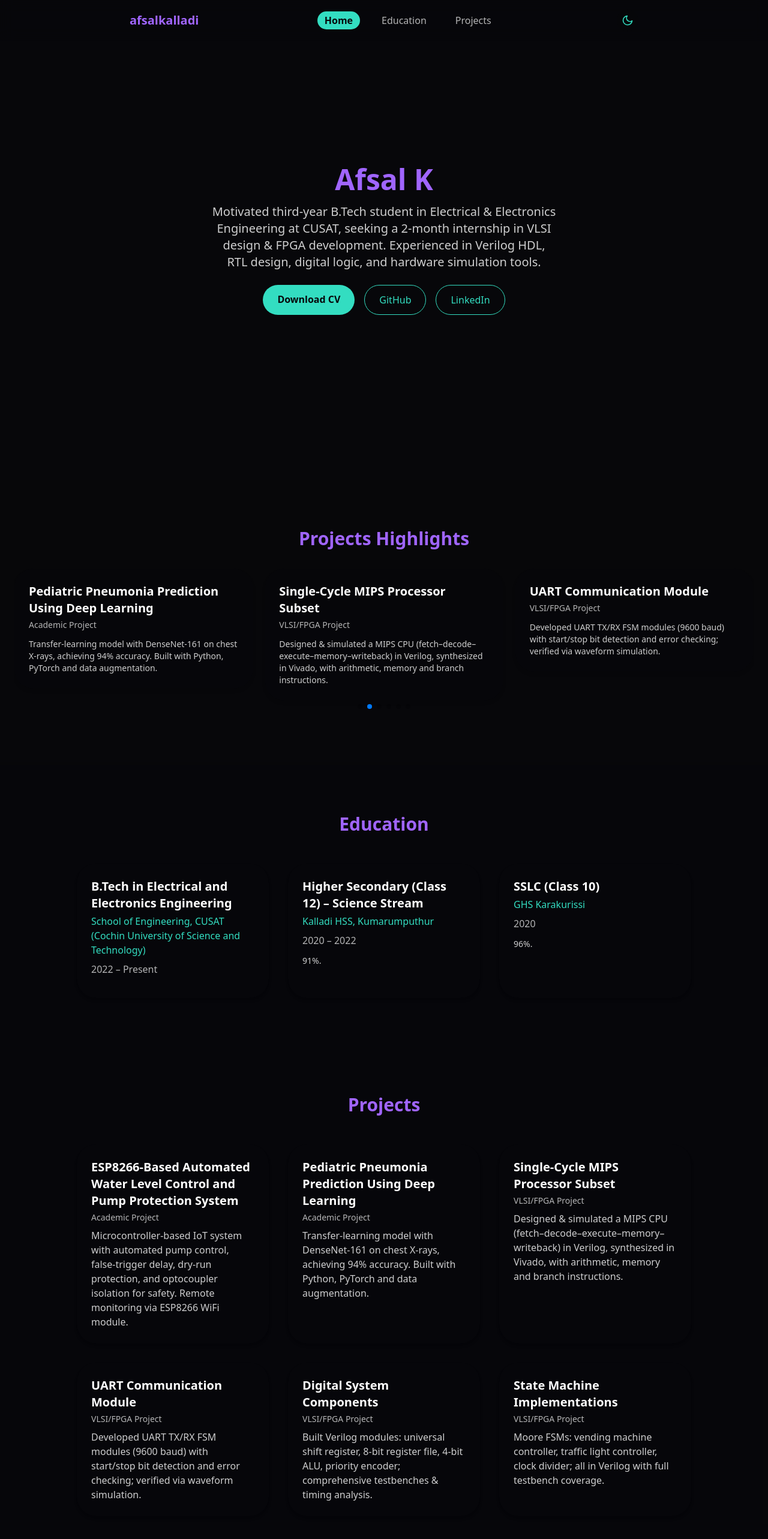
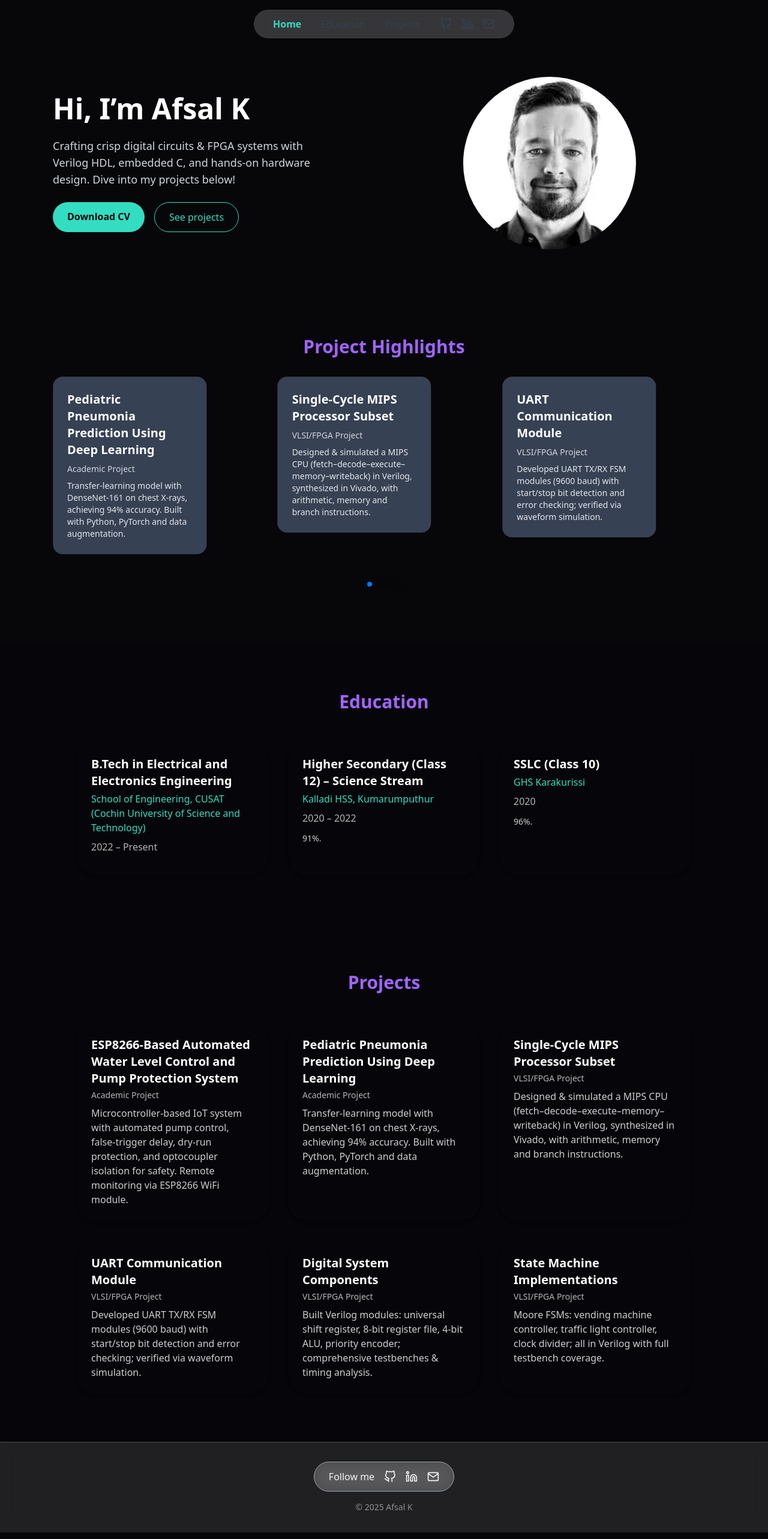
Before and after one commit to Afsalkalladi/portfolio, a Next.js app: page / in a window 1280 px wide. Shown: the top 2566 px of the page at 60% size. Built offline with nearby package versions, Linux system fonts and the light colour scheme.

Commit message:
navbar and footer changed

```diff
--- a/src/app/globals.css
+++ b/src/app/globals.css
@@ -1,7 +1,5 @@
-/* Bring in all of Tailwind (base + components + utilities) */
 @import "tailwindcss";
 
-/* Define your CSS-first design tokens */
 @theme {
   --color-primary-500:    #a065ff;
   --color-accent-500:     #33ddc1;
@@ -9,5 +7,4 @@
   --radius-xl:            2rem;
 }
 
-/* Smooth‐scroll for internal links */
 html { scroll-behavior: smooth; }
--- a/src/app/layout.tsx
+++ b/src/app/layout.tsx
@@ -1,11 +1,9 @@
-// src/app/layout.tsx
 import "@/app/globals.css";
 import Navbar from "@/components/Navbar";
 
 export const metadata = {
   title: "Afsal Kalladi Portfolio",
-  description:
-    "Interactive web experiences with Next.js, Tailwind v4 & Framer Motion",
+  description: "B.Tech EEE @ CUSAT · VLSI & FPGA Enthusiast",
 };
 
 export default function RootLayout({
@@ -15,11 +13,8 @@ export default function RootLayout({
 }) {
   return (
     <html lang="en" className="dark">
-      <body className="bg-background-500 text-white">
-        {/* Navbar is here once for all pages */}
+      <body className="bg-background-500 text-white transition-colors duration-300">
         <Navbar />
-
-        {/* Page content (Hero, Carousel, Sections…) */}
         {children}
       </body>
     </html>
--- a/src/app/page.tsx
+++ b/src/app/page.tsx
@@ -1,7 +1,6 @@
 import Hero from "@/components/Hero";
 import Carousel from "@/components/Carousel";
 import EducationSection from "@/components/EducationSection";
-import ContactSection from "@/components/ContactSection";
 import Footer from "@/components/Footer";
 import ProjectsSection from "@/components/ProjectsSection";
 
@@ -12,7 +11,6 @@ export default function Home() {
       <Carousel />
       <EducationSection />
       <ProjectsSection />
-      <ContactSection />
       <Footer />
     </>
   );
--- a/src/components/Carousel.tsx
+++ b/src/components/Carousel.tsx
@@ -1,3 +1,4 @@
+// src/components/Carousel.tsx
 "use client";
 
 import { Swiper, SwiperSlide } from "swiper/react";
@@ -9,47 +10,53 @@ import { projectsData } from "@/data/projects";
 
 export default function Carousel() {
   return (
-    <section id="carousel" className="py-20 px-6 bg-background-500/5">
+    <section id="carousel" className="py-20 bg-background-500/5">
+      <div className="max-w-6xl mx-auto px-6">
         <h2 className="text-3xl font-semibold text-primary-500 text-center mb-8">
-        Projects Highlights
+          Project Highlights
         </h2>
 
         <Swiper
           modules={[Autoplay, Pagination]}
-        slidesPerView={1}
+          slidesPerView={1.2}
           spaceBetween={20}
-        loop={true}
+          loop
           autoplay={{ delay: 3000, disableOnInteraction: false }}
           pagination={{ clickable: true }}
           breakpoints={{
-          640: { slidesPerView: 2 },
+            640: { slidesPerView: 1.5 },
+            768: { slidesPerView: 2.2 },
             1024: { slidesPerView: 3 },
           }}
+          className="py-4"
         >
           {projectsData.map((proj) => (
-          <SwiperSlide key={proj.id}>
-            <div className="bg-background-500/20 p-6 rounded-xl shadow-md h-full flex flex-col">
-              <h3 className="text-xl font-bold text-white mb-1">
+            <SwiperSlide key={proj.id} className="flex justify-center">
+              <div className="w-64 h-full p-6 rounded-2xl flex flex-col bg-gray-700">
+                <h3 className="text-xl font-bold text-white mb-2">
                   {proj.title}
                 </h3>
                 {proj.period && (
-                <p className="text-white/70 mb-3 text-sm">{proj.period}</p>
+                  <p className="text-sm text-gray-300 mb-2">{proj.period}</p>
                 )}
-              <p className="text-white/80 text-sm flex-grow">{proj.details}</p>
+                <p className="text-gray-200 flex-grow text-sm">
+                  {proj.details}
+                </p>
                 {proj.link && (
                   <a
                     href={proj.link}
                     target="_blank"
                     rel="noopener noreferrer"
-                  className="mt-4 text-accent-500 hover:underline"
+                    className="mt-4 inline-block text-accent-500 font-medium hover:underline"
                   >
-                  View code
+                    View project →
                   </a>
                 )}
               </div>
             </SwiperSlide>
           ))}
         </Swiper>
+      </div>
     </section>
   );
 }
--- a/src/components/Footer.tsx
+++ b/src/components/Footer.tsx
@@ -5,37 +5,51 @@ import { FiGithub, FiLinkedin, FiMail } from "react-icons/fi";
 
 export default function Footer() {
   return (
-    <footer className="py-8 px-6 bg-background-500/20 text-white">
-      <div className="max-w-4xl mx-auto flex flex-col sm:flex-row items-center justify-between gap-4">
-        <p className="text-sm">&copy; {new Date().getFullYear()} Afsal K.</p>
-        <div className="flex gap-6">
+    <footer
+      className="py-8 px-4
+                       bg-white/10 dark:bg-black/10 backdrop-blur-lg
+                       border-t border-white/20 dark:border-black/20"
+    >
+      <div className="max-w-4xl mx-auto flex flex-col items-center justify-center gap-4">
+        {/* Follow-me pill in central alignment */}
+        <div
+          className="w-fit
+                        bg-gray-200/20 dark:bg-gray-800/20 backdrop-blur-md
+                        rounded-full px-6 py-3 flex items-center gap-4
+                        border border-gray-400 dark:border-gray-600"
+        >
+          <span className="text-gray-100 dark:text-gray-300 font-medium">
+            Follow me
+          </span>
+          <div className="flex gap-4 text-gray-100 dark:text-gray-300">
             <a
               href="https://github.com/afsalkalladi"
               target="_blank"
-            rel="noopener noreferrer"
-            aria-label="GitHub"
-            className="hover:text-accent-500 transition"
+              className="hover:text-gray-400"
             >
               <FiGithub size={20} />
             </a>
             <a
               href="https://linkedin.com/in/afsalkalladi"
               target="_blank"
-            rel="noopener noreferrer"
-            aria-label="LinkedIn"
-            className="hover:text-accent-500 transition"
+              className="hover:text-gray-400"
             >
               <FiLinkedin size={20} />
             </a>
             <a
               href="mailto:afsalkalladi@gmail.com"
-            aria-label="Email"
-            className="hover:text-accent-500 transition"
+              className="hover:text-gray-400"
             >
               <FiMail size={20} />
             </a>
           </div>
         </div>
+
+        {/* Copyright centered below */}
+        <p className="text-sm text-white/50">
+          &copy; {new Date().getFullYear()} Afsal K
+        </p>
+      </div>
     </footer>
   );
 }
--- a/src/components/Hero.tsx
+++ b/src/components/Hero.tsx
@@ -1,65 +1,68 @@
 // src/components/Hero.tsx
 "use client";
 
+import Image from "next/image";
 import { motion } from "framer-motion";
 
 export default function Hero() {
   return (
-    <section
-      id="home"
-      className="min-h-screen flex flex-col items-center justify-center px-6 text-center"
-    >
+    <section id="home" className="pt-32 pb-16">
+      <div className="max-w-6xl mx-auto px-6 lg:flex lg:items-center lg:justify-between">
+        {/* Text */}
+        <div className="lg:w-1/2 space-y-6">
           <motion.h1
             initial={{ opacity: 0, y: -20 }}
             animate={{ opacity: 1, y: 0 }}
-        transition={{ duration: 0.6, ease: "easeOut" }}
-        className="text-4xl sm:text-5xl font-bold mb-4 text-primary-500"
+            transition={{ duration: 0.6 }}
+            className="text-4xl sm:text-5xl font-bold text-white"
           >
-        Afsal K
+            Hi, I’m Afsal K
           </motion.h1>
 
           <motion.p
             initial={{ opacity: 0 }}
             animate={{ opacity: 1 }}
             transition={{ duration: 0.6, delay: 0.3 }}
-        className="max-w-xl text-lg sm:text-xl text-white/80 mb-6"
+            className="text-lg text-gray-300 max-w-md"
           >
-        Motivated third‐year B.Tech student in Electrical & Electronics
-        Engineering at CUSAT, seeking a 2-month internship in VLSI design & FPGA
-        development. Experienced in Verilog HDL, RTL design, digital logic, and
-        hardware simulation tools.
+            Crafting crisp digital circuits & FPGA systems with Verilog HDL,
+            embedded C, and hands-on hardware design. Dive into my projects
+            below!
           </motion.p>
 
           <motion.div
             initial={{ opacity: 0, scale: 0.8 }}
             animate={{ opacity: 1, scale: 1 }}
             transition={{ duration: 0.6, delay: 0.6 }}
-        className="flex gap-4"
+            className="flex flex-wrap gap-4"
           >
             <a
               href="/afsalkalladi_CV.pdf"
               download
-          className="inline-block px-6 py-3 rounded-xl bg-accent-500 text-background-500 font-semibold hover:bg-accent-500/80 transition"
+              className="px-4 py-2 sm:px-6 sm:py-3 rounded-xl bg-accent-500 text-background-500 font-semibold hover:bg-accent-500/80 transition text-sm sm:text-base"
             >
               Download CV
             </a>
             <a
-          href="https://github.com/afsalkalladi"
-          target="_blank"
-          rel="noopener noreferrer"
-          className="inline-block px-6 py-3 rounded-xl border border-accent-500 text-accent-500 hover:bg-accent-500/10 transition"
+              href="#projects"
+              className="px-4 py-2 sm:px-6 sm:py-3 rounded-xl border border-accent-500 text-accent-500 hover:bg-accent-500/10 transition text-sm sm:text-base"
             >
-          GitHub
-        </a>
-        <a
-          href="https://linkedin.com/in/afsalkalladi"
-          target="_blank"
-          rel="noopener noreferrer"
-          className="inline-block px-6 py-3 rounded-xl border border-accent-500 text-accent-500 hover:bg-accent-500/10 transition"
-        >
-          LinkedIn
+              See projects
             </a>
           </motion.div>
+        </div>
+
+        {/* Circular headshot */}
+        <div className="mt-12 lg:mt-0 lg:w-1/2 flex justify-center">
+          <div className="relative w-64 h-64 sm:w-72 sm:h-72 rounded-full overflow-hidden">
+            <img
+              src="/images/profile.jpg"
+              alt="Afsal K"
+              className="w-full h-full object-cover"
+            />
+          </div>
+        </div>
+      </div>
     </section>
   );
 }
--- a/src/components/Navbar.tsx
+++ b/src/components/Navbar.tsx
@@ -3,127 +3,81 @@
 
 import Link from "next/link";
 import { useEffect, useState } from "react";
-import { FiSun, FiMoon, FiMenu, FiX } from "react-icons/fi";
+import { SiFigma } from "react-icons/si";
+import { FiGithub, FiLinkedin, FiShare2, FiMail } from "react-icons/fi";
 
 const SECTIONS = ["home", "education", "projects"] as const;
 type Section = (typeof SECTIONS)[number];
 
 export default function Navbar() {
   const [active, setActive] = useState<Section>("home");
-  const [theme, setTheme] = useState<"light" | "dark">("dark");
-  const [menuOpen, setMenuOpen] = useState(false);
 
-  // Init theme
-  useEffect(() => {
-    const stored = localStorage.getItem("theme") as "light" | "dark" | null;
-    if (stored) setTheme(stored);
-    else if (window.matchMedia("(prefers-color-scheme: dark)").matches)
-      setTheme("dark");
-    else setTheme("light");
-  }, []);
-
-  // Apply & persist theme
-  useEffect(() => {
-    document.documentElement.classList.toggle("dark", theme === "dark");
-    localStorage.setItem("theme", theme);
-  }, [theme]);
-
-  // Scroll-spy
+  // Scroll-spy to highlight the active section
   useEffect(() => {
     const onScroll = () => {
       const pos = window.scrollY + 120;
-      for (const id of SECTIONS) {
+      SECTIONS.forEach((id) => {
         const el = document.getElementById(id);
         if (el && el.offsetTop <= pos) setActive(id);
-      }
+      });
     };
     window.addEventListener("scroll", onScroll, { passive: true });
     return () => window.removeEventListener("scroll", onScroll);
   }, []);
 
   return (
-    <nav className="fixed top-0 left-0 w-full bg-background-500/80 backdrop-blur-md z-50">
-      <div className="max-w-4xl mx-auto flex items-center justify-between py-4 px-6">
-        {/* Logo */}
-        <div className="text-xl font-bold text-primary-500">afsalkalladi</div>
-
-        {/* Desktop Links */}
-        <ul className="hidden md:flex gap-6">
+    <nav className="fixed top-4 inset-x-4 z-50">
+      <div
+        className="
+          mx-auto w-fit px-8 py-3
+          bg-gray-100/20 dark:bg-gray-800/20
+          backdrop-blur-lg
+          rounded-full
+          flex items-center gap-x-8
+        "
+      >
+        {/* Section links */}
         {SECTIONS.map((sec) => (
-            <li key={sec}>
           <Link
+            key={sec}
             href={`#${sec}`}
-                className={`capitalize px-3 py-1 rounded-xl transition ${
+            className={`
+              capitalize transition
+              ${
                 active === sec
-                    ? "bg-accent-500 text-background-500 font-semibold"
-                    : "text-white/70 hover:bg-accent-500/30"
-                }`}
+                  ? "text-accent-500 font-semibold"
+                  : "text-gray-700 dark:text-gray-300 hover:text-accent-500"
+              }
+            `}
           >
             {sec}
           </Link>
-            </li>
         ))}
-        </ul>
 
-        {/* Controls */}
-        <div className="flex items-center gap-4">
-          {/* Theme toggle */}
-          <button
-            aria-label="Toggle theme"
-            onClick={() => setTheme((t) => (t === "dark" ? "light" : "dark"))}
-            className="p-2 rounded-full bg-background-500/20 hover:bg-background-500/40 transition"
+        {/* Social icons (desktop only) */}
+        <div className="hidden md:flex gap-4 text-gray-700 dark:text-gray-300">
+          <Link
+            href="https://github.com/afsalkalladi"
+            target="_blank"
+            className="hover:text-accent-500"
           >
-            {theme === "dark" ? (
-              <FiSun className="text-accent-500" size={20} />
-            ) : (
-              <FiMoon className="text-accent-500" size={20} />
-            )}
-          </button>
-
-          {/* Mobile menu button */}
-          <button
-            aria-label="Toggle menu"
-            onClick={() => setMenuOpen((o) => !o)}
-            className="md:hidden p-2 rounded bg-background-500/20 hover:bg-background-500/40 transition"
+            <FiGithub size={20} />
+          </Link>
+          <Link
+            href="https://linkedin.com/in/afsalkalladi"
+            target="_blank"
+            className="hover:text-accent-500"
           >
-            {menuOpen ? (
-              <FiX className="text-white" size={24} />
-            ) : (
-              <FiMenu className="text-white" size={24} />
-            )}
-          </button>
+            <FiLinkedin size={20} />
+          </Link>
+          <Link
+            href="mailto:afsalkalladi@gmail.com"
+            className="hover:text-accent-500"
+          >
+            <FiMail size={20} />
+          </Link>
         </div>
       </div>
-
-      {/* Mobile Menu Overlay */}
-      {menuOpen && (
-        <div className="md:hidden fixed inset-0 bg-background-500/95 backdrop-blur-sm flex flex-col items-stretch justify-center gap-4 px-6 py-10 z-40">
-          {/* Close button */}
-          <button
-            aria-label="Close menu"
-            onClick={() => setMenuOpen(false)}
-            className="absolute top-4 right-4 p-2 rounded bg-background-500/20 hover:bg-background-500/40 transition"
-          >
-            <FiX className="text-white" size={24} />
-          </button>
-
-          {SECTIONS.map((sec) => (
-            <div key={sec} className="w-full flex justify-center">
-              <Link
-                href={`#${sec}`}
-                onClick={() => setMenuOpen(false)}
-                className={`block text-lg capitalize py-2 rounded-lg transition ${
-                  active === sec
-                    ? "text-accent-500 font-semibold"
-                    : "text-white/80 hover:text-accent-500"
-                }`}
-              >
-                {sec}
-              </Link>
-            </div>
-          ))}
-        </div>
-      )}
     </nav>
   );
 }
```
Also changed, not shown: src/components/ContactSection.tsx (deleted, +0 -70 lines), public/images/profile.jpg (added). Lines whose indentation alone changed are shown as unchanged.
